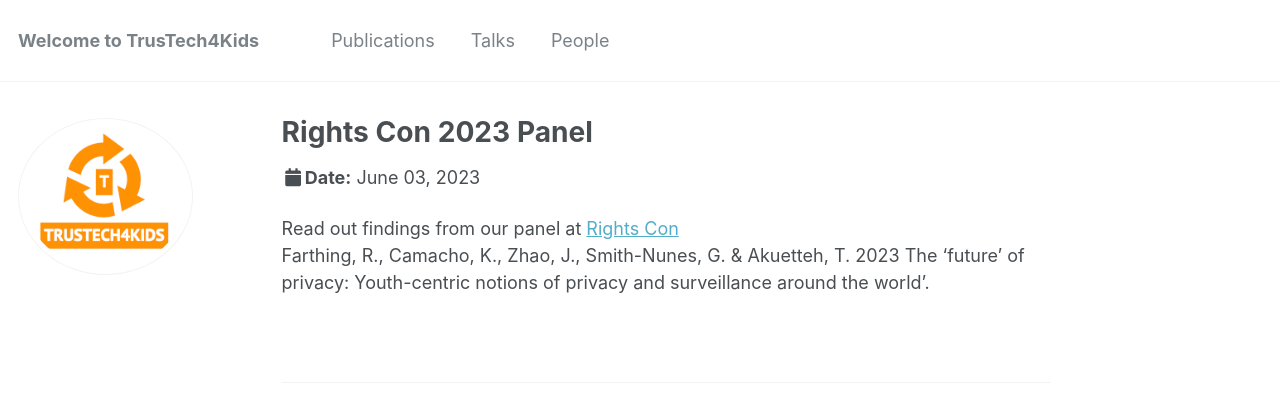
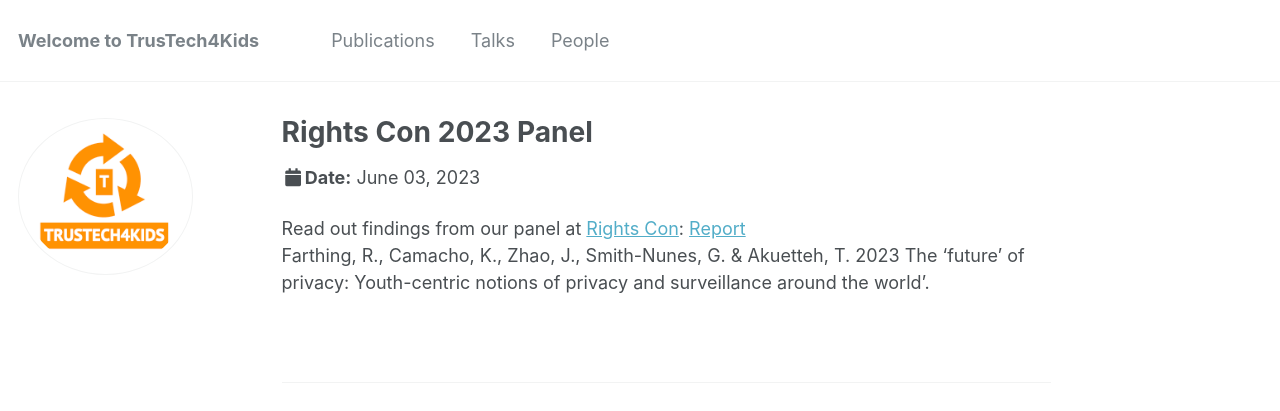
Before and after one commit to trustech4kids/trustech4kids.github.io, a Jekyll site: the page built from _talks/2023-06-06-talk.md, in a window 1280 px wide. Shown: the top 411 px of the page. Built offline with Jekyll 4.4.1, drawn with Linux system fonts in a browser that asks for light colours.

Commit message:
Update 2023-06-06-talk.md

```diff
--- a/_talks/2023-06-06-talk.md
+++ b/_talks/2023-06-06-talk.md
@@ -8,5 +8,5 @@ date: 2023-06-03
 location: "Costa Rica"
 ---
 
-Read out findings from our panel at [Rights Con](https://trustech4kids.github.io/talks/2023-06-06-talk)
+Read out findings from our panel at [Rights Con](https://trustech4kids.github.io/talks/2023-06-06-talk): [Report](https://trustech4kids.github.io/files/rightscon23.pdf)
 Farthing, R., Camacho, K., Zhao, J., Smith-Nunes, G. &  Akuetteh, T. 2023 The 'future' of privacy: Youth-centric notions of privacy and surveillance around the world'.
```
